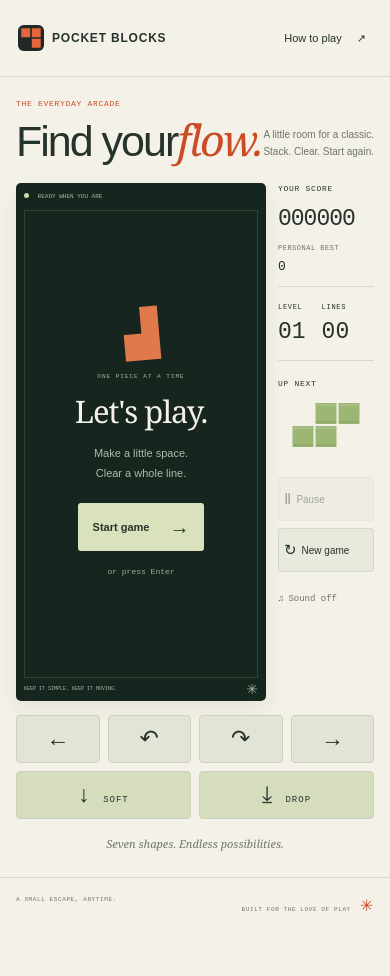
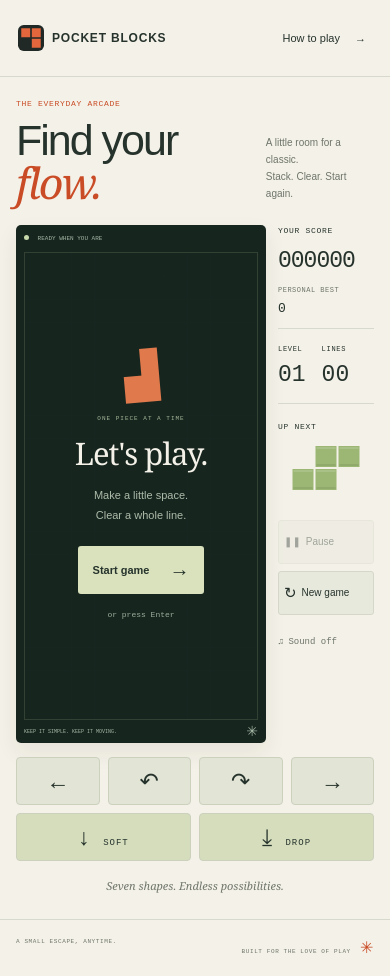
Before and after one commit to derrick-tao/pocket-blocks, a website with bundled scripts: page index.html in a window 390 px wide. Before the commit the page ends 934 px from the top, so only its background shows below. Built offline with nearby package versions, Linux system fonts and the light colour scheme.

Commit message:
Verify browser controls and refine responsive presentation

```diff
--- a/app.js
+++ b/app.js
@@ -101,7 +101,7 @@ function sync() {
   }
   $('best').textContent = best.toLocaleString();
   $('pause').disabled = !['playing','paused'].includes(game.state);
-  $('pause').querySelector('span').textContent = game.state === 'paused' ? 'Resume' : 'Pause';
+  $('pause').querySelector('.action-label').textContent = game.state === 'paused' ? 'Resume' : 'Pause';
   if (game.locks !== priorLocks) {
     priorLocks = game.locks;
     if (game.lastClear) { announce(`${game.lastClear} ${game.lastClear === 1 ? 'line' : 'lines'} cleared. Score ${game.score}. Level ${game.level}.`); beep(550); }
--- a/index.html
+++ b/index.html
@@ -10,9 +10,9 @@
   <link rel="stylesheet" href="./style.css">
 </head>
 <body>
-  <header class="masthead"><a class="brand" href="./" aria-label="Pocket Blocks home"><img src="./favicon.svg" alt="" width="30" height="30">POCKET BLOCKS<span class="edition">NO. 001</span></a><button id="help" class="text-button">How to play <span aria-hidden="true">↗</span></button></header>
+  <header class="masthead"><a class="brand" href="./" aria-label="Pocket Blocks home"><img src="./favicon.svg" alt="" width="30" height="30">POCKET BLOCKS<span class="edition">NO. 001</span></a><button id="help" class="text-button">How to play <span aria-hidden="true">→</span></button></header>
   <main>
-    <div class="intro"><div><p class="eyebrow">THE EVERYDAY ARCADE</p><h1>Find your<br><em>flow.</em></h1></div><p class="intro-note">A little room for a classic.<br>Stack. Clear. Start again.</p></div>
+    <div class="intro"><div><p class="eyebrow">THE EVERYDAY ARCADE</p><h1>Find your<br> <em>flow.</em></h1></div><p class="intro-note">A little room for a classic.<br>Stack. Clear. Start again.</p></div>
     <section class="arcade" aria-label="Falling block game">
       <div class="game-area" id="game-area" tabindex="0" aria-label="Game area. Arrow keys move, up rotates, space drops. P pauses.">
         <div class="board-top"><span><i></i> <span id="state-label">READY WHEN YOU ARE</span></span><span>10 × 20</span></div>
@@ -26,7 +26,7 @@
         <div class="score-card"><p class="eyebrow">YOUR SCORE</p><output id="score">000000</output><div class="best"><span>PERSONAL BEST</span><span id="best">0</span></div></div>
         <div class="stats"><div><p class="eyebrow">LEVEL</p><output id="level">01</output></div><div><p class="eyebrow">LINES</p><output id="lines">00</output></div></div>
         <div class="next-card"><p class="eyebrow">UP NEXT</p><canvas id="next" width="160" height="92" role="img" aria-label="Next piece"></canvas><p>Good things take shape.</p></div>
-        <div class="actions"><button id="pause" disabled>Ⅱ <span>Pause</span><kbd>P</kbd></button><button id="restart">↻ <span>New game</span></button></div>
+        <div class="actions"><button id="pause" disabled><span aria-hidden="true">❚❚</span> <span class="action-label">Pause</span><kbd>P</kbd></button><button id="restart">↻ <span>New game</span></button></div>
         <div class="keyboard-guide"><p class="eyebrow">A FEW SMALL MOVES</p><p><span><kbd>←</kbd> <kbd>→</kbd></span> Move</p><p><span><kbd>↑</kbd> <kbd>Z</kbd></span> Rotate</p><p><span><kbd>↓</kbd></span> Soft drop</p><p><span><kbd>space</kbd></span> Hard drop</p></div>
         <button id="sound" class="sound-button" aria-pressed="false"><span aria-hidden="true">♫</span> Sound off</button>
       </aside>
```
Also changed, not shown: tests/browser.mjs (+9 -2 lines).
